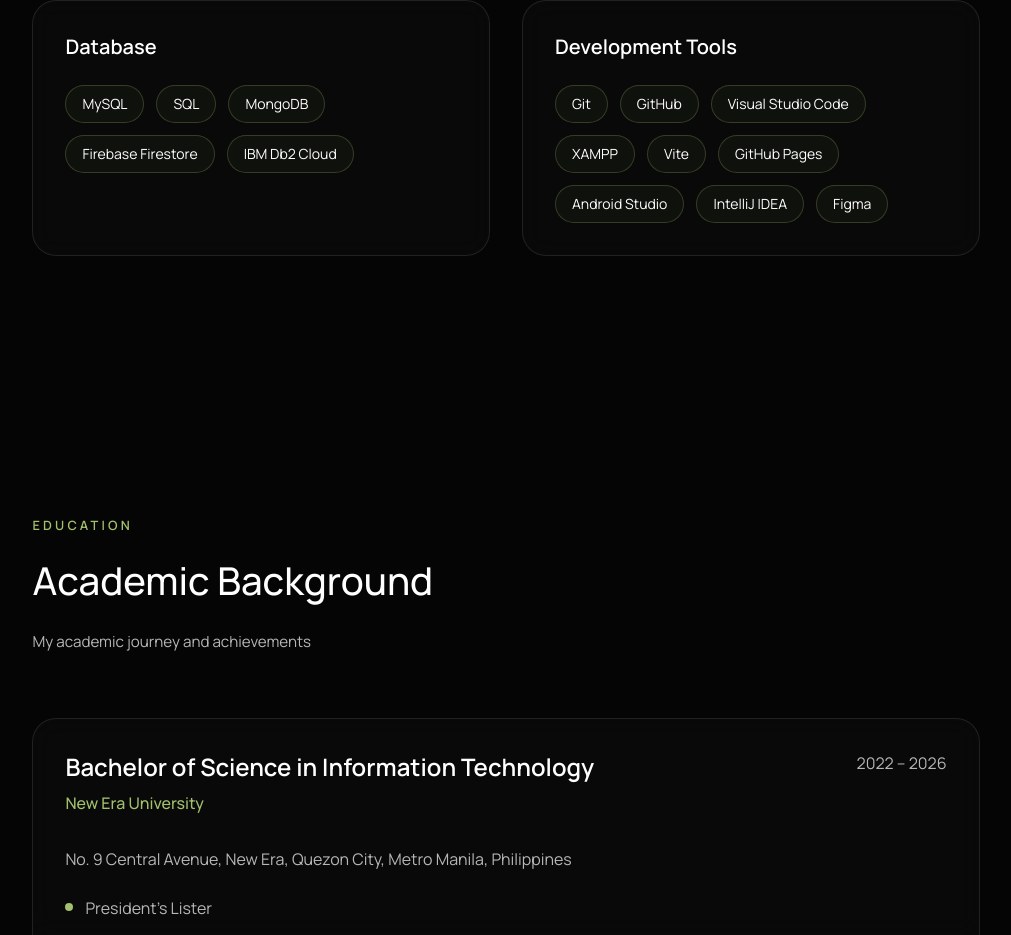
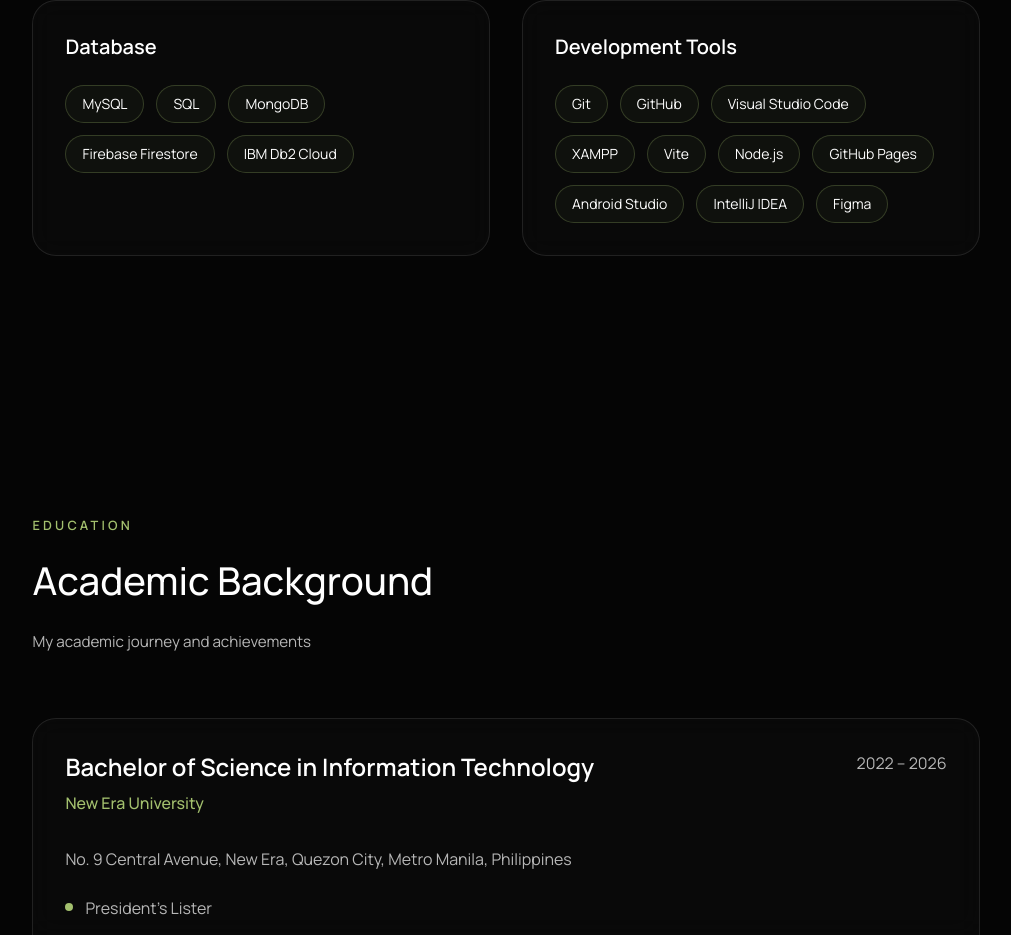
Before and after one commit to aaronnedelacruz/aaronne-dela-cruz-portfolio, a React (Vite) app: page / in a window 1280 px wide. Shown: the part 4369-5304 px from the top of the page, without its empty margins (134-1145 px from the left). Built offline with nearby package versions, Linux system fonts and the light colour scheme.

Commit message:
added info for dev tools

```diff
--- a/src/data/portfolio.ts
+++ b/src/data/portfolio.ts
@@ -273,6 +273,7 @@ export const skills = {
         "Visual Studio Code",
         "XAMPP",
         "Vite",
+        "Node.js",
         "GitHub Pages",
         "Android Studio",
         "IntelliJ IDEA",
```
